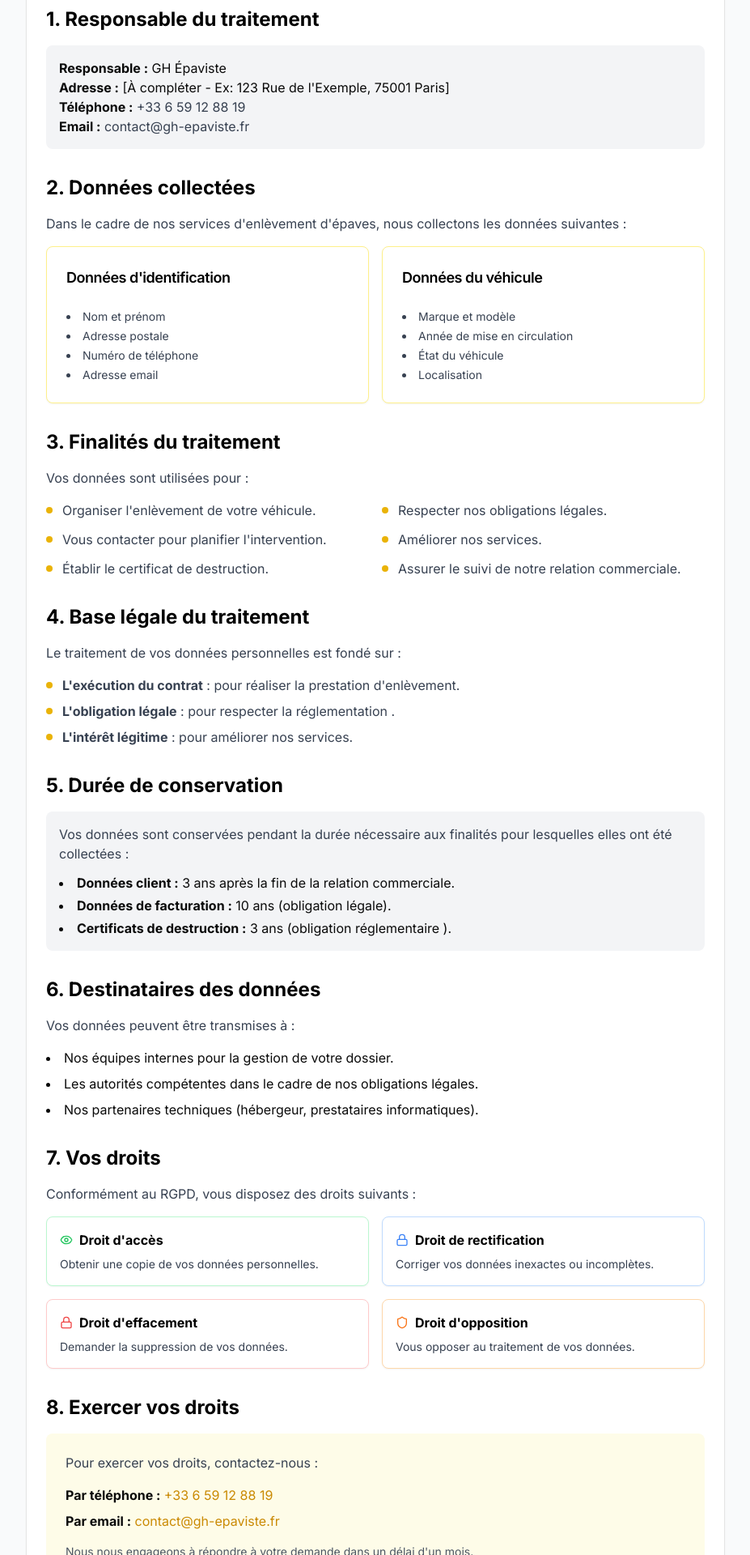
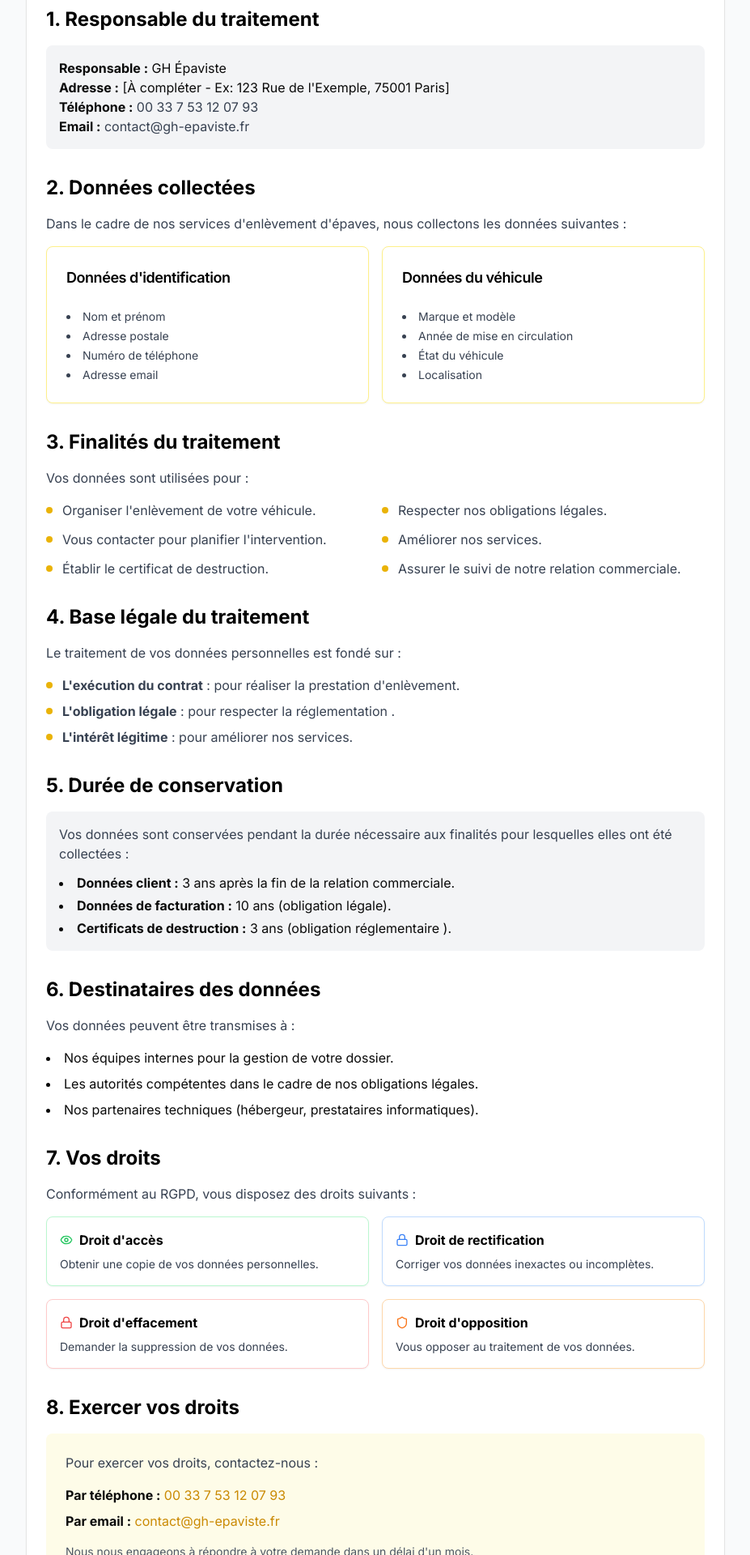
Before and after one commit to phoenixworker16-code/gh-epaviste-website2025, a Next.js app: page /confidentialite in a window 1280 px wide. Shown: the part 460-2380 px from the top of the page at 81% size, without its empty margins (176-1103 px from the left). Built offline with nearby package versions, Linux system fonts and the light colour scheme.

Commit message:
Fix: Changer tous les numeros restants

```diff
--- a/app/confidentialite/page.tsx
+++ b/app/confidentialite/page.tsx
@@ -44,7 +44,7 @@ export default function ConfidentialitePage() {
                       <p>
                         <strong>Téléphone :</strong>{" "}
                         <a href="tel:+33753120793" className="text-gray-700 hover:underline">
-                          +33 6 59 12 88 19
+                          00 33 7 53 12 07 93
                         </a>
                       </p>
                       <p>
@@ -245,8 +245,8 @@ export default function ConfidentialitePage() {
                     <ul className="space-y-2">
                       <li>
                         <strong>Par téléphone :</strong>{" "}
-                        <a href="tel:+33753120793" className="text-yellow-600 hover:text-yellow-700" aria-label="Appeler au +33 6 59 12 88 19">
-                          +33 6 59 12 88 19
+                        <a href="tel:+33753120793" className="text-yellow-600 hover:text-yellow-700" aria-label="Appeler au 00 33 7 53 12 07 93">
+                          00 33 7 53 12 07 93
                         </a>
                       </li>
                       <li>
--- a/app/faq/page.tsx
+++ b/app/faq/page.tsx
@@ -39,7 +39,7 @@ export default function FaqPage() {
                   <p className="text-gray-700">
                     Contactez-nous par téléphone au{" "}
                     <a href="tel:+33659128819" className="text-yellow-500 hover:text-yellow-600 font-bold">
-                      +33 6 59 12 88 19
+                      00 33 7 53 12 07 93
                     </a>
                     {" "}ou via notre <a href="/formulaire" className="text-yellow-500 hover:text-yellow-600 font-bold">formulaire de contact</a>.
                   </p>
--- a/app/mentions-legales/page.tsx
+++ b/app/mentions-legales/page.tsx
@@ -34,7 +34,7 @@ export default function MentionsLegalesPage() {
                     <p>
                       <strong>Téléphone :</strong>{" "}
                       <a href="tel:+33753120793" className="text-gray-700 hover:text-yellow-600">
-                        +33 6 59 12 88 19
+                        00 33 7 53 12 07 93
                       </a>
                     </p>
                     <p>
@@ -184,8 +184,8 @@ export default function MentionsLegalesPage() {
                     <ul className="mt-2 space-y-1">
                       <li>
                         • Par téléphone :{" "}
-                        <a href="tel:+33753120793" className="text-yellow-600 hover:text-yellow-700" aria-label="Appeler au +33 6 59 12 88 19">
-                          +33 6 59 12 88 19
+                        <a href="tel:+33753120793" className="text-yellow-600 hover:text-yellow-700" aria-label="Appeler au 00 33 7 53 12 07 93">
+                          00 33 7 53 12 07 93
                         </a>
                       </li>
                       <li>
```
